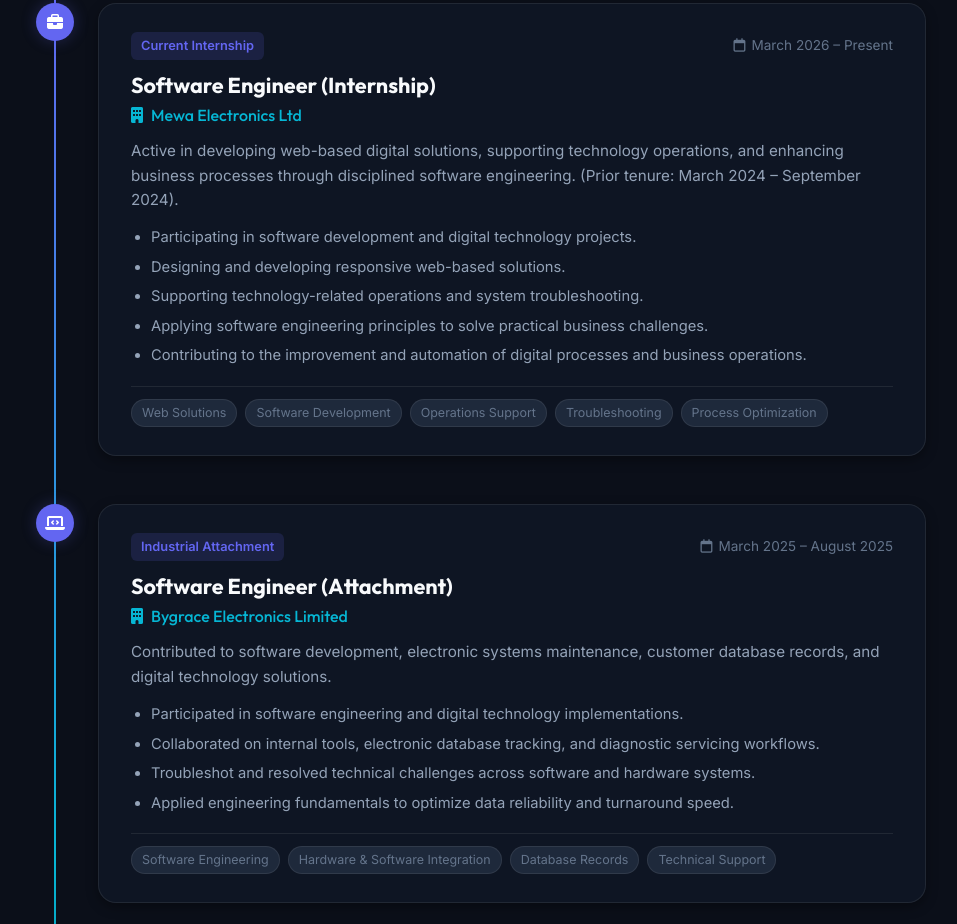
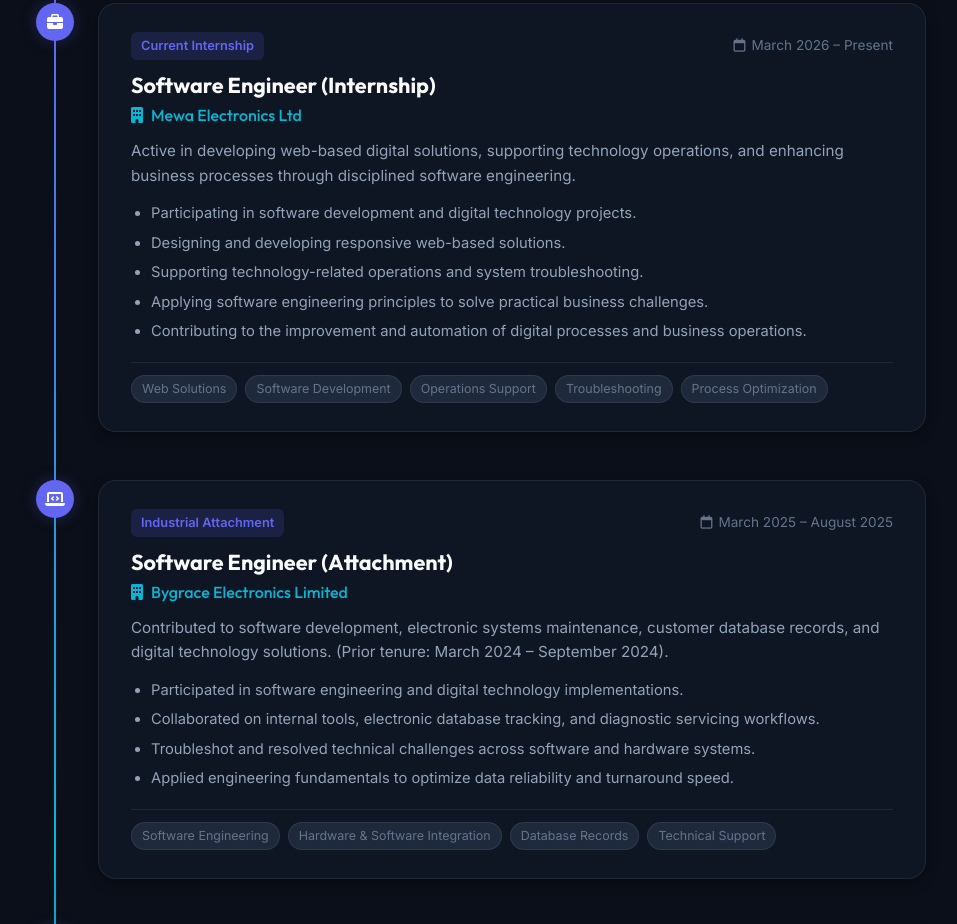
Before and after one commit to kayan019/portfolio, a plain HTML site: page index.html in a window 1280 px wide. Shown: the part 4836-5760 px from the top of the page, without its empty margins (164-1121 px from the left). Drawn offline with Linux system fonts and the light colour scheme.

Commit message:
Update index.html

```diff
--- a/index.html
+++ b/index.html
@@ -639,7 +639,7 @@
               <h3 class="timeline-title">Software Engineer (Internship)</h3>
               <h4 class="timeline-org"><i class="fa-solid fa-building"></i> Mewa Electronics Ltd</h4>
               <p class="timeline-desc">
-                Active in developing web-based digital solutions, supporting technology operations, and enhancing business processes through disciplined software engineering. (Prior tenure: March 2024 – September 2024).
+                Active in developing web-based digital solutions, supporting technology operations, and enhancing business processes through disciplined software engineering.
               </p>
               <ul class="timeline-highlights">
                 <li>Participating in software development and digital technology projects.</li>
@@ -671,7 +671,7 @@
               <h3 class="timeline-title">Software Engineer (Attachment)</h3>
               <h4 class="timeline-org"><i class="fa-solid fa-building"></i> Bygrace Electronics Limited</h4>
               <p class="timeline-desc">
-                Contributed to software development, electronic systems maintenance, customer database records, and digital technology solutions.
+                Contributed to software development, electronic systems maintenance, customer database records, and digital technology solutions. (Prior tenure: March 2024 – September 2024).
               </p>
               <ul class="timeline-highlights">
                 <li>Participated in software engineering and digital technology implementations.</li>
```
